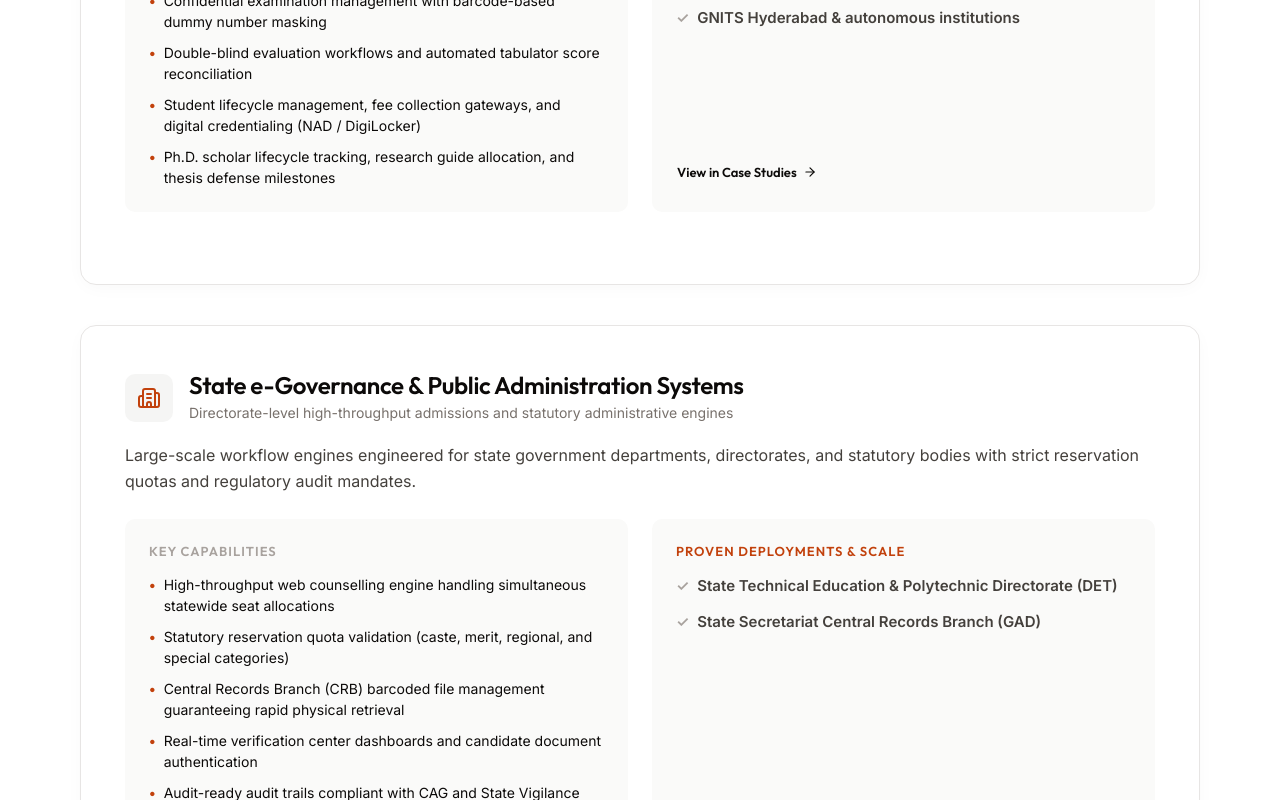
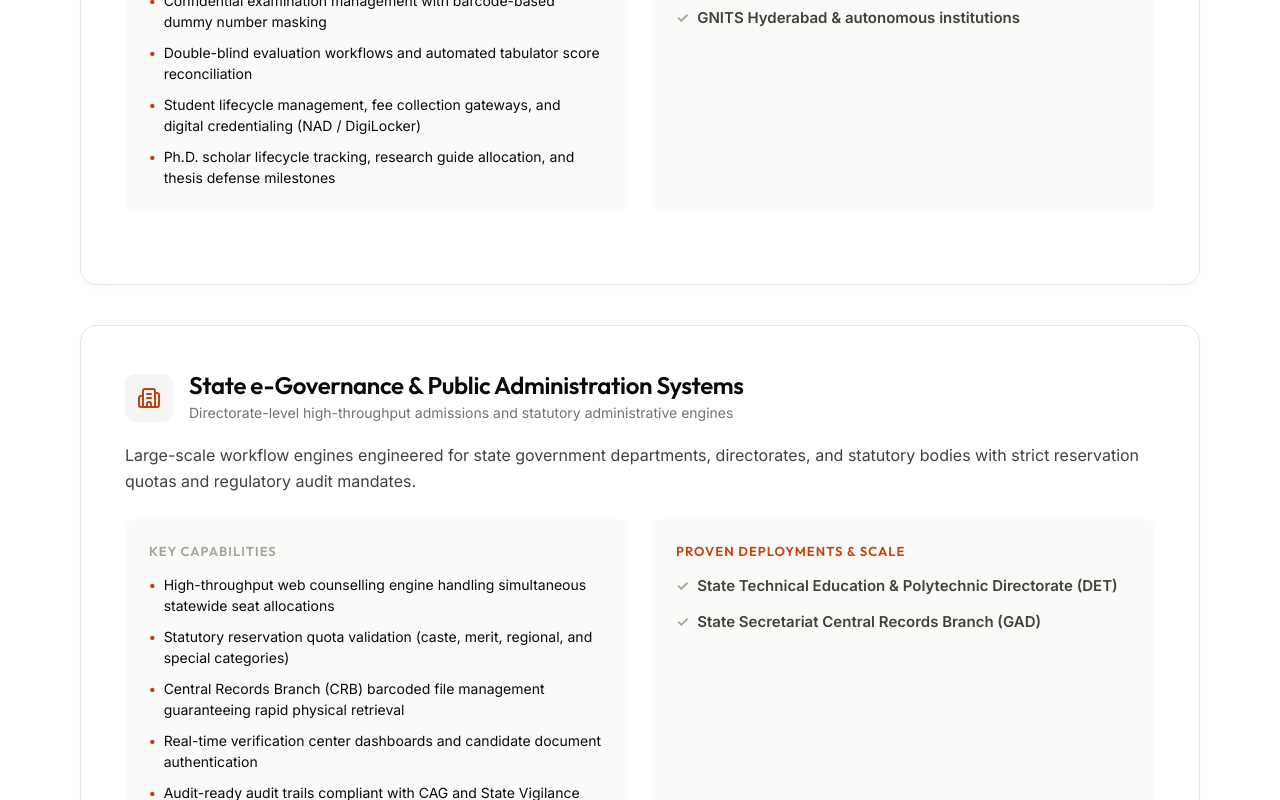
Before and after one commit to prashanth2203/eks, a React (Vite) app: page /enterprise-platforms in a window 1280 px wide. Shown: the part 1100-1900 px from the top of the page. Built offline with nearby package versions, Linux system fonts and the light colour scheme.

Commit message:
fix(platforms): remove redundant 'View in Case Studies' links from platform cards

```diff
--- a/src/pages/EnterprisePlatformsPage.jsx
+++ b/src/pages/EnterprisePlatformsPage.jsx
@@ -167,11 +167,6 @@ export default function EnterprisePlatformsPage() {
                         </li>
                       ))}
                     </ul>
-                    <div style={{ marginTop: 'auto', paddingTop: 20 }}>
-                      <Link to="/case-studies" className="btn btn--ghost" style={{ fontSize: '0.8125rem' }}>
-                        View in Case Studies <ArrowRight size={14} className="btn-arrow" />
-                      </Link>
-                    </div>
                   </div>
                 </div>
               </div>
```
